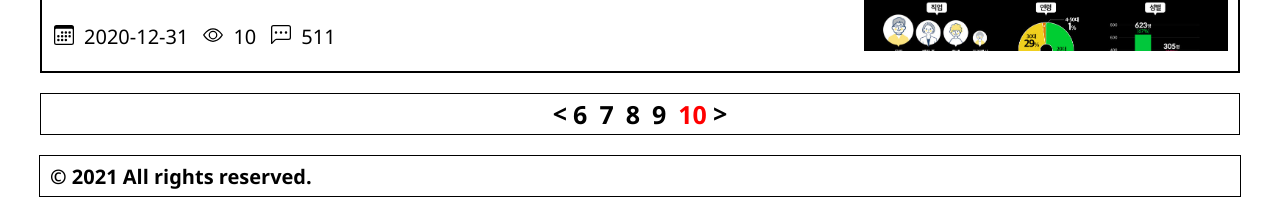
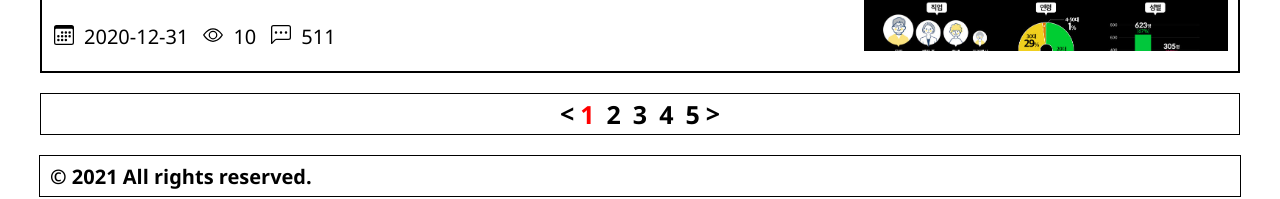
Before and after one commit to NPclown/homepage, a React (Create React App) app: page /post in a window 1280 px wide. Shown: the part 1046-1245 px from the top of the page. Built offline with nearby package versions, Linux system fonts and the light colour scheme.

Commit message:
Pagination 클릭 이벤트 적용

```diff
--- a/src/Components/Pagination/index.tsx
+++ b/src/Components/Pagination/index.tsx
@@ -1,18 +1,24 @@
 import { copyFileSync } from "fs";
 import React from "react";
+import { useState } from "react";
 import "./index.css";
 
 //TODO:: paginatin 방법 변경
 /*
 선택한 페이지 번호가 가운데에 오도록 알고리즘 변경 필요
 */
-const Pagination = () => {
-    const currentPage = 10;
-    const totalPage = 10;
+interface paginationProps{
+  page:number;
+  totalPage: number;
+  changePage: (currentPage:number) => void;
+}
+
+const Pagination = (props:paginationProps) => {
     const pageNumber:number[]= [];
 
-    const startPageNumber = Math.floor((currentPage-1)/5)*5+1;
-    const endPageNumber = Math.ceil(currentPage/5)*5 >= totalPage ? totalPage : Math.ceil(currentPage/5)*5;
+    console.log(props);
+    const startPageNumber = Math.floor((props.page-1)/5)*5+1;
+    const endPageNumber = Math.ceil(props.page/5)*5 >= props.totalPage ? props.totalPage : Math.ceil(props.page/5)*5;
 
     for(let i= startPageNumber; i <= endPageNumber; i++){
       pageNumber.push(i);
@@ -21,17 +27,17 @@ const Pagination = () => {
     return (
       <div className="pagination">
         <div className="pagination-box">
-          <div className="pagination-arrow">
+          <div className="pagination-arrow" onClick={e => props.changePage(props.page-5 <= 0 ? 1 : props.page-5)}>
             {"<"}
           </div>
           {pageNumber.map((value) => {
             return (
-                <div className={value==currentPage ? 'pagination-number pagination-number-select' : 'pagination-number'} key={value}>
+                <div className={value==props.page ? 'pagination-number pagination-number-select' : 'pagination-number'} key={value} onClick={e => props.changePage(value)}>
                   {value}
                 </div>
             )
           })}
-          <div className="pagination-arrow">
+          <div className="pagination-arrow" onClick={e => props.changePage(props.page+5 > props.totalPage ? props.totalPage : props.page+5)}>
             {">"}
           </div>
         </div>
--- a/src/Pages/PostList/index.tsx
+++ b/src/Pages/PostList/index.tsx
@@ -13,17 +13,20 @@ import './index.css';
 const PostList = () => {
   const [view, setView] = useState<boolean>(true);
   const [sort, setSort] = useState<number>(1);
+  const [page, setPage] = useState<number>(1);
+  const totalPage:number = 11;
 
   const changeView = (viewType:boolean) => setView(viewType);
   const changeSort = (viewSort:number) => setSort(viewSort);
+  const changePage = (currentPage:number) => setPage(currentPage);
 
   return (
     <div className="container">
         <Title></Title>
         <Setting changeView={changeView} changeSort={changeSort}></Setting>
-        {console.log({sort:sort})}
+        {console.log({sort:sort, page:page})}
         {view ? <ListArticle></ListArticle> : <GalleryArticle></GalleryArticle>}
-        <Pagination></Pagination>
+        <Pagination page={page} totalPage={totalPage} changePage={changePage}></Pagination>
     </div>
   );
 }
```
